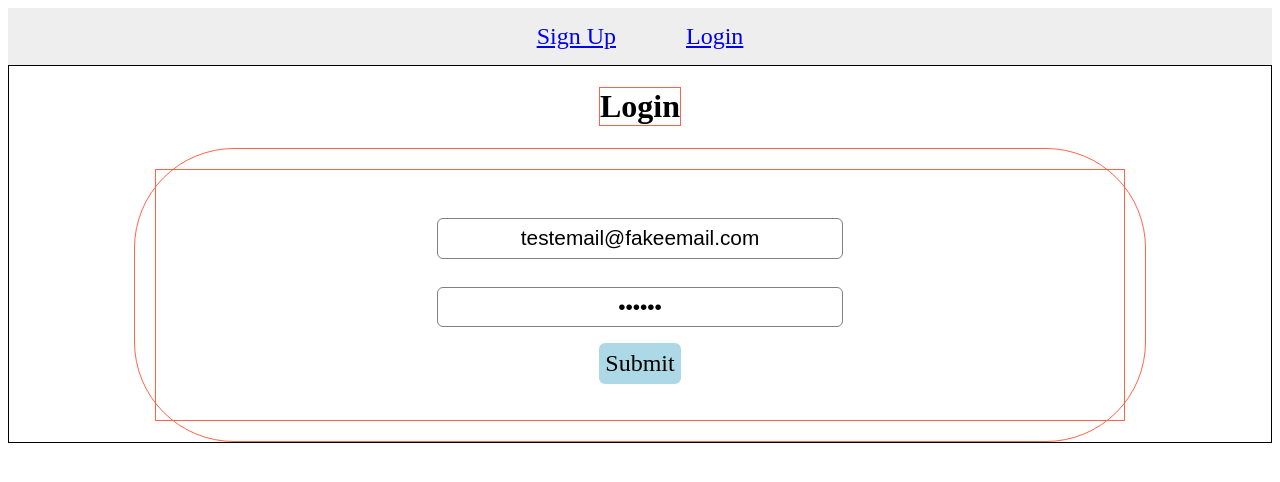
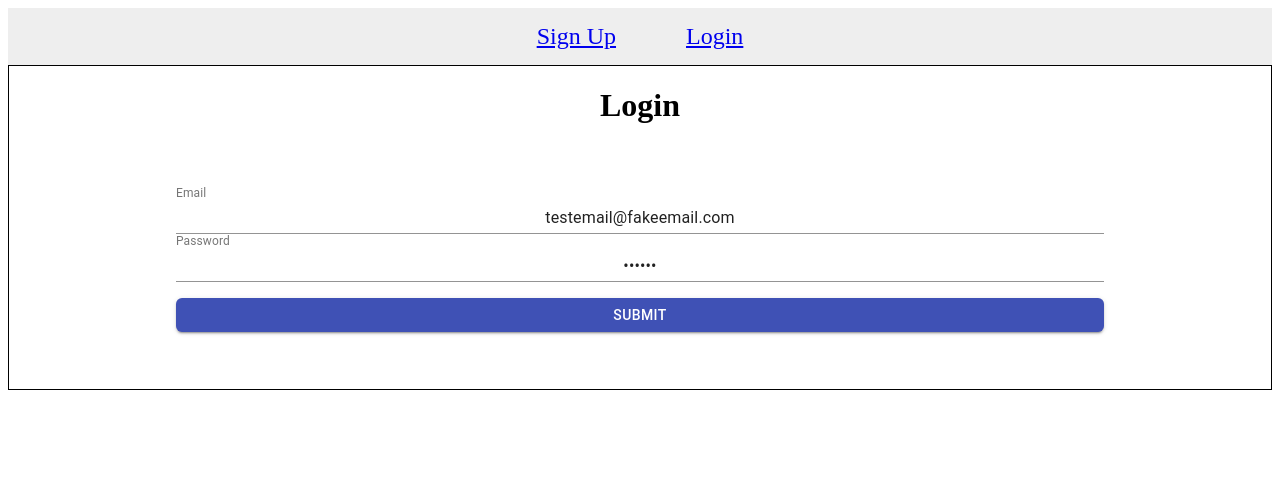
Before and after one commit to PotluckPlanner-TT7/Frontend, a React (Create React App) app: page /login in a window 1280 px wide. Shown: the top 482 px of the page. Built offline with nearby package versions, Linux system fonts and the light colour scheme.

Commit message:
materialUI working on login page

```diff
--- a/package.json
+++ b/package.json
@@ -3,6 +3,7 @@
   "version": "0.1.0",
   "private": true,
   "dependencies": {
+    "@material-ui/core": "^4.11.3",
     "@testing-library/jest-dom": "^5.11.9",
     "@testing-library/react": "^11.2.5",
     "@testing-library/user-event": "^12.7.3",
--- a/src/components/LogIn/LogIn.js
+++ b/src/components/LogIn/LogIn.js
@@ -3,9 +3,11 @@
 import TextError from "../SignUp/TextError";
 import { useState } from "react";
 import * as Yup from "yup";
-import { Formik, Form, Field, ErrorMessage } from "formik";
+import { useFormik } from "formik";
 import { connect } from "react-redux";
 import { setUserData } from "./../../store/actions/loginActions";
+import Button from "@material-ui/core/Button";
+import TextField from "@material-ui/core/TextField";
 
 // Initial Sign Up form values
 const initialValues = {
@@ -24,7 +26,7 @@
 // Main React Component
 const LogIn = (props) => {
   const { setUserData } = props;
-  const [user, setUser] = useState(initialValues);
+  // const [user, setUser] = useState(initialValues);
 
   // check how often this is running****
   if (props.isLoggedIn) {
@@ -32,11 +34,21 @@
   }
 
   const onSubmit = (values, onSubmitProps) => {
-    setUser(values);
+    // setUser(values);
+    // user should be replaced by values
     console.log(values);
-    // user should be replaced by values
     setUserData(values);
     onSubmitProps.setSubmitting(false);
+  };
+
+  const formik = useFormik({
+    initialValues: initialValues,
+    validationSchema: validationSchema,
+    onSubmit: onSubmit,
+  });
+
+  const logger = (values) => {
+    console.log(values);
   };
 
   // Return main LogIn form component
@@ -44,41 +56,36 @@
     <LogInDiv>
       <h1> Login</h1>
       <div className="formCont">
-        <Formik
-          initialValues={initialValues}
-          onSubmit={onSubmit}
-          validationSchema={validationSchema}
-          validateOnMount
-        >
-          {(formik) => {
-            console.log(formik);
-            return (
-              <Form>
-                <Field
+        <form onSubmit={formik.handleSubmit}>
+          <TextField
+            fullWidth
             type="email"
+            label="Email"
             name="email"
             id="email"
-                  placeholder="email"
+            value={formik.values.email}
+            onChange={formik.handleChange}
+            error={formik.touched.email && Boolean(formik.errors.email)}
+            helperText={formik.touched.email && formik.errors.email}
           />
-                <ErrorMessage name="email" component={TextError} />
-                <Field
+          {/* <ErrorMessage name="email" component={TextError} /> */}
+          <TextField
+            fullWidth
+            id="password"
+            name="password"
+            label="Password"
             type="password"
-                  name="password"
-                  id="password"
-                  placeholder="password"
+            value={formik.values.password}
+            onChange={formik.handleChange}
+            error={formik.touched.password && Boolean(formik.errors.password)}
+            helperText={formik.touched.password && formik.errors.password}
           />
-                <ErrorMessage name="password" component={TextError} />
+          {/* <ErrorMessage name="password" component={TextError} /> */}
 
-                <button
-                  type="submit"
-                  disabled={!formik.isValid || formik.isSubmitting}
-                >
+          <Button color="primary" variant="contained" fullWidth type="submit">
             Submit
-                </button>
-              </Form>
-            );
-          }}
-        </Formik>
+          </Button>
+        </form>
       </div>
     </LogInDiv>
   );
--- a/src/components/LogIn/LogInStyles.js
+++ b/src/components/LogIn/LogInStyles.js
@@ -10,7 +10,7 @@
   border: 1px solid black;
 
   * {
-    border: 1px solid tomato;
+    /* border: 1px solid tomato; */
   }
 
   .formCont {
@@ -28,30 +28,29 @@
   }
 
   input {
-    width: 400px;
+    /* width: 400px; */
     text-align: center;
-    border-radius: 6px;
-    border: 1px solid gray;
-    height: 2.3rem;
-    font-size: 1.3rem;
-    margin-top: 3%;
+    /* border-radius: 6px; */
+    /* border: 1px solid gray; */
+    /* height: 2.3rem; */
+    /* font-size: 1.3rem; */
+    /* margin-bottom: 3%; */
   }
 
   button {
     padding: 0.3rem;
     margin: 1rem;
-    font-family: "Permanent Marker";
+    /* font-family: "Permanent Marker"; */
     border-radius: 6px;
-    font-size: 1.5rem;
-    background-color: lightblue;
-    border: 2px solid lightblue;
+    /* font-size: 1.5rem; */
     margin-left: 1rem;
-    transition: 1s;
-    :hover {
-      background-color: green;
+    margin-top: 1rem;
+    /* transition: 1s; */
+    /* :hover {
+      /* background-color: green;
       color: white;
-      border: 2px solid #49bf9d;
-    }
+      border: 2px solid #49bf9d; */
+    } */
     :disabled {
       background-color: grey;
       border: 2px solid white;
```
Also changed, not shown: 1 other file (tests, documents, lock files or other folders). Lines whose indentation alone changed are shown as unchanged.
